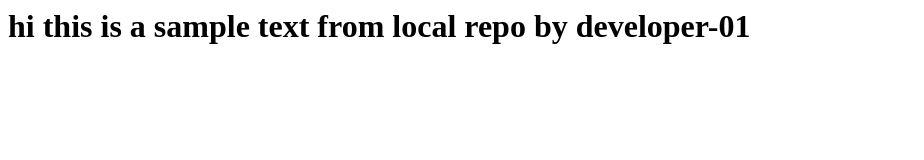
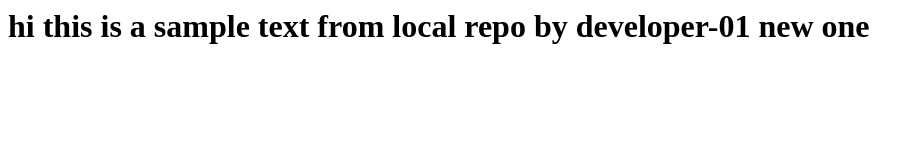
Before and after one commit to Murali7780198977/project-01-repo, a plain HTML site: page index.html in a window 1280 px wide. Shown: the whole page, without its empty margins (0-924 px from the left). Drawn offline with Linux system fonts and the light colour scheme.

Commit message:
2nd time sending

```diff
--- a/index.html
+++ b/index.html
@@ -1 +1 @@
-<h1> hi this is a sample text from local repo by developer-01 </h1>
+<h1> hi this is a sample text from local repo by developer-01 new one</h1>
```
